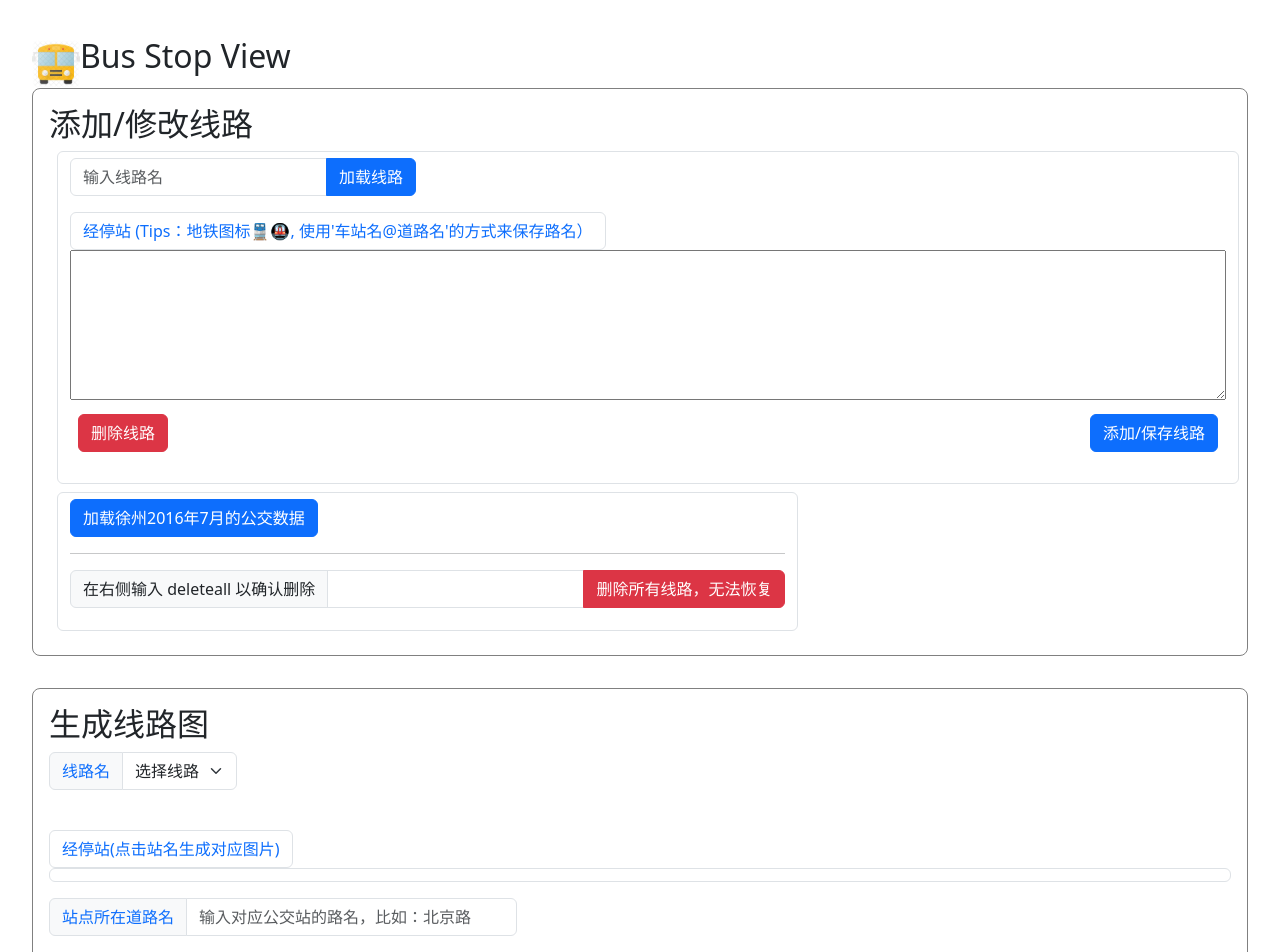
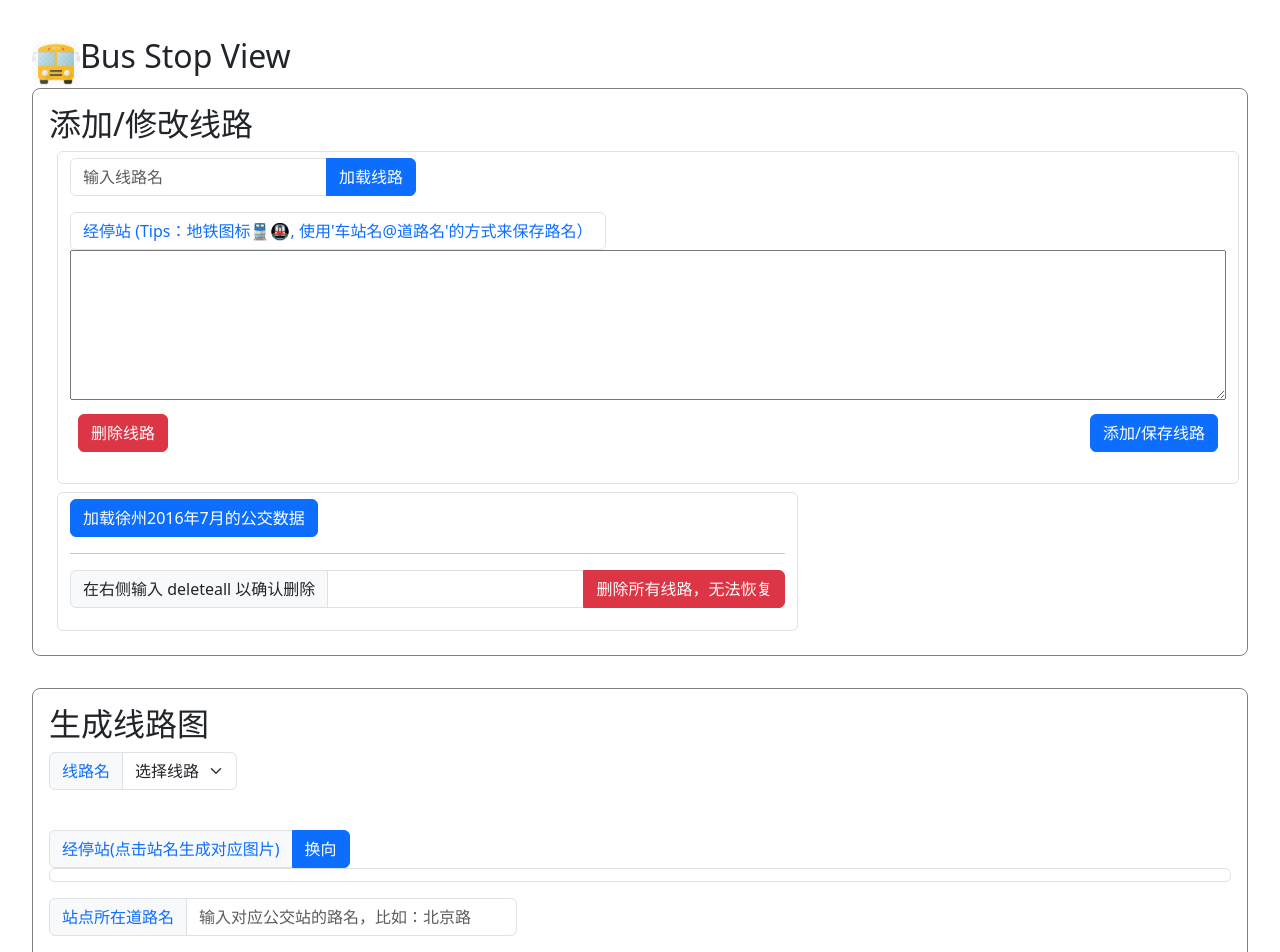
Before and after one commit to z7z8th/bus-stop-view, a Vue app: page / in a window 1280 px wide. Shown: the top 952 px of the page. Built offline with nearby package versions, Linux system fonts and the light colour scheme; what jquery-csv would draw is missing.

Commit message:
reverse line, remove duplicated stops

```diff
--- a/src/components/BusEditLine.vue
+++ b/src/components/BusEditLine.vue
@@ -24,7 +24,13 @@ function parseBusStopsStr(str) {
     console.log(str)
     let stops = str.split(/,|，|、|～/)
     let stops_tm = stops.map(s => s.trim())
-    stops_tm = stops_tm.filter((v) => v != '')
+    stops_tm = stops_tm.filter((v, idx) => {
+        if (v == '')
+            return false
+        if (idx > 0)
+            return stops_tm[idx - 1] != v
+        return true
+    })
     console.log('stops', stops_tm)
     return stops_tm;
 }
--- a/src/components/BusStopView.vue
+++ b/src/components/BusStopView.vue
@@ -19,6 +19,12 @@ const canvas = ref(null)
 // const height = ref('250px')
 let busNameSaved = ''
 const stopIdxSaved = ref(-1)
+
+function reverseStopList() {
+    busStops.value.reverse()
+    stopIdxSaved.value = -1
+    DrawText(canvas.value, '未选中站点');
+}
 
 async function genBusStopList() {
     console.log('genBusStopList', typeof (busName.value))
@@ -141,7 +147,10 @@ function saveAsPic() {
         </div>
         <br>
         <div id="stop-list" class="">
-            <label class="form-control text-primary">经停站(点击站名生成对应图片)</label>
+            <div class="input-group">
+                <label class="input-group-text text-primary" for="reverseLine">经停站(点击站名生成对应图片)</label>
+                <button id="reverseLine" class="btn btn-primary" @click="reverseStopList">换向</button>
+            </div>
             <ol class="form-control w-auto">
                 <li class="form-control" v-for="(stop, index) of busStops" :key="index" .busStopIdx="index"
                     @click="genBusStopView" :class="{ li_active: index == stopIdxSaved }">
--- a/src/components/BusTestData.js
+++ b/src/components/BusTestData.js
@@ -125,7 +125,7 @@ let busInfoStr = `公交 公交站点一览表|||||||
 97|工程学院|中山堂|6:30|18:00|7:00|19:10|工程学院南门，南刘庄，茶庵小区，茶庵小区A区，碧桂园，撷秀中学，雍景新城，国信龙湖世家，市行政服务中心，绿地商务城，市中心医院（新城区分院），徐州奥体中心，绿地工润和平壹号，五期经适房，金洋紫金东郡，云龙万达广场，绿地世纪城西，绿地世纪城，康馨园，阳光花园，君悦园，楚王陵，强华骨科医院，骆驼山桥，徐医附三院，袁桥，恩华大厦，民主南路，文化宫，第三中学（单），创意68产业园（单）
 105|新台子|宣武市场|6:00|19:00|6:30|19:00|"李沃,李沃医院,铝厂,金马路路口,荆南小区,华厦集团,马场村,鼓楼区政府,后勤学院,北路口,市一院,中央百大,市交通银行,中国人寿北,中国人寿（路东，单），戏马台（路东，单），妇幼保健院（路北，单），恩华大厦（路西，单）,宣武市场（丰储街，路西，单）
 "
-112|徐州东站|鼓楼生态园|6:00|19:00|6:30|19:30|徐州东站北, 金色年华（单），科技大厦 , 君廷湖畔,城置国际花园城 , 蟠桃花园二村,蟠桃花园,旺旺家园（招呼站）, 仁慈医院,桃园小区,金山桥大厦东（招呼站）,金山桥大厦,（招呼站）,鼓楼法院，基桩公司 , 二十四中, 杨庄, 杨庄农贸市场,广山路北口,二九宿舍 ,下淀瑞博医院,下淀桥西,堤北市场,地质五队宿舍,建材中专,港南小区, 鼓楼区政府,马场村 ,华夏集团,奔腾大道路口
+112|徐州东站|鼓楼生态园|6:00|19:00|6:30|19:30|徐州东站北, 金色年华（单），科技大厦 , 君廷湖畔,城置国际花园城 , 蟠桃花园二村,蟠桃花园,旺旺家园（招呼站）, 仁慈医院,桃园小区,金山桥大厦东（招呼站）,金山桥大厦（招呼站）,鼓楼法院，基桩公司 , 二十四中, 杨庄, 杨庄农贸市场,广山路北口,二九宿舍 ,下淀瑞博医院,下淀桥西,堤北市场,地质五队宿舍,建材中专,港南小区, 鼓楼区政府,马场村 ,华夏集团,奔腾大道路口
 118|徐州站|刘庄|7:45|18:00|6:10|16:50|宣武市场,宣武市场南门,和平桥（北）,妇幼保健院,和平路,市四院,纪念塔，奎园北门,农副产品市场,陶瓷市场,汽车南站,技工学校,淮海文博园（食品城）,两山口,建材市场,沟北头,火神庙,沟杨庄,冯庄,宋桥,棠张,棠张实验小学,五岔路口西,跃进小学,前进,郎庄,刘塘,陶楼,前韩,官庄,刘庄
 10快|徐州东站|文化宫|8:30|18:00|8:30|18:00|文化宫，徐州站（蓝天），九七医院，东甸子，宗申产业园
 11附|居乐园|徐州站|6:10|21:20|6:53|22:00|铜山中医院（路西，单）,新区国税局（路西，单）,公寓南门（路南，单）,师大公寓（路南，单），新区邮电局，师范学校,师大新校,文沃市场,风华南苑,风华园,矿业大学,侯山窝,奎园西门,纪念塔,市四院,和平路,师大北门,中医院,中山饭店,中央百大,供销大厦,万虹桥电子市场（文化宫）
```
Also changed, not shown: ref/2016年7月：新公交线路一览表 - 2016070862236141.csv, 1 other file (tests, documents, lock files or other folders).
